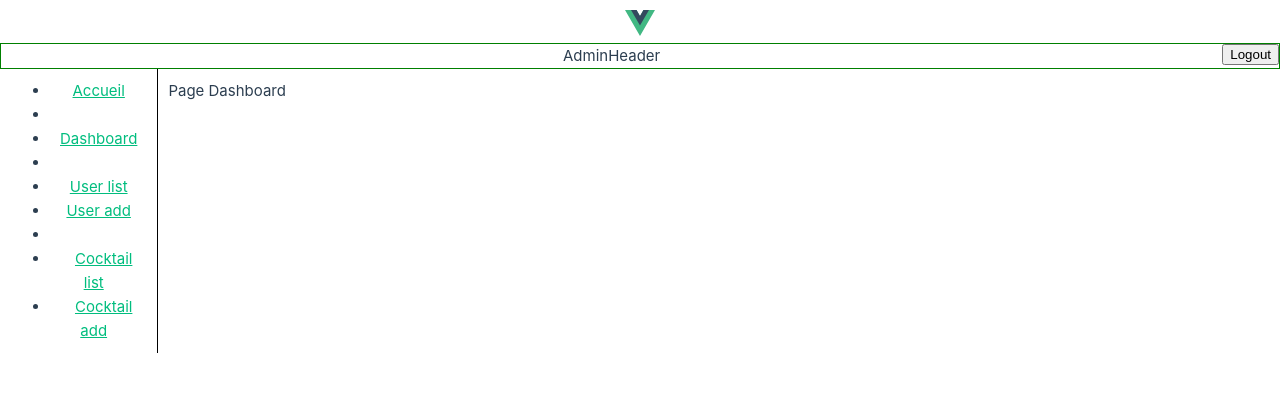
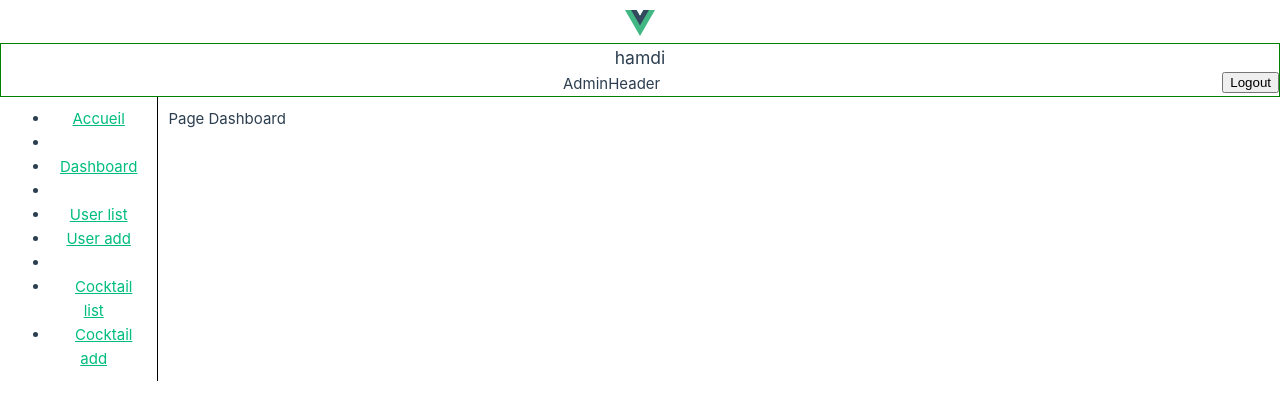
Before and after one commit to hamdiasma/vuejs3-app-test, a Vue app: page /admin/dashboard in a window 1280 px wide. Shown: the top 402 px of the page. Built offline with nearby package versions, Linux system fonts and the light colour scheme; sample sign-in values are in the browser's storage.

Commit message:
use getter state

```diff
--- a/index.html
+++ b/index.html
@@ -4,6 +4,7 @@
     <meta charset="UTF-8">
     <link rel="icon" href="/favicon.ico">
     <meta name="viewport" content="width=device-width, initial-scale=1.0">
+    <script src="https://cdn.jsdelivr.net/npm/vue@2"></script>
     <title>Vite App</title>
   </head>
   <body>
--- a/src/components/AdminHeader.vue
+++ b/src/components/AdminHeader.vue
@@ -1,27 +1,38 @@
 <template>
-    <div class="ad_head">
-        AdminHeader
-        <button @click="logeOut">Logout</button>
-    </div>
+  <div class="ad_head">
+    <h3>{{
+  GETTER_HAMDI
+ }}</h3>
+    AdminHeader
+    <button @click="logeOut">Logout</button>
+  </div>
 </template>
 
 <script setup>
-import { RouterLink, useRouter } from 'vue-router';
-import {accountServices} from "@/_services"
-const router = useRouter()
+import { RouterLink, useRouter } from "vue-router";
+import { accountServices } from "@/_services";
+import {useStore, mapGetters} from "vuex";
+import { ref,computed } from "vue";
 
-       const logeOut=()=>{
-            accountServices.logout()
-            router.push("/")
-        }
+const store = useStore()
+const router = useRouter();
+const state= ref(store.state.hamdi)
+
+const logeOut = () => {
+  accountServices.logout();
+  router.push("/");
+};
+
+
+const GETTER_HAMDI = computed(()=>{ return store.getters["GETTER_HAMDI"]})
+
 </script>
 
-
 <style scoped>
-.ad_head{
-    border: 1px solid green;
+.ad_head {
+  border: 1px solid green;
 }
-button{
-    float: right
+button {
+  float: right;
 }
 </style>
--- a/src/store/index.js
+++ b/src/store/index.js
@@ -0,0 +1,15 @@
+import {createStore} from "vuex"
+
+export default createStore({
+    state:{
+        hamdi:"hamdi"
+    },
+    getters:{
+        GETTER_HAMDI(state){
+            return state.hamdi
+        }
+    },
+    mutations:{},
+    actions:{},
+    modules:{}
+})
--- a/src/views/public/PublicLayout.vue
+++ b/src/views/public/PublicLayout.vue
@@ -2,6 +2,9 @@
 
 <template>
     <div>
+        {{ aff }}
+      <!--  {{ aff }}-->
+      {{ GETTER_HAMDI }}
         <NavPublic/>
         <RouterView/>
     </div>
@@ -9,12 +12,26 @@
 <script>
 import {RouterView} from "vue-router"
 import NavPublic from '../../components/NavPublic.vue';
+import {mapGetters} from "vuex"
+// mapGetters => get all getters : placement sur computed
 export default{
     name:'PublicLayout',
     components:{
         NavPublic,
         RouterView
-    }
+    },
+    // data() {
+    //     return {
+    //         // aff:"rien"
+    //         // aff: this.$store.state.hamdi
+    //     }
+    // },
+    // mounted() {
+    //     this.aff = this.$store.getters["GETTER_HAMDI"]
+    // },
+    computed: {
+        ...mapGetters(["GETTER_HAMDI"])
+    },
 }
 
 
```
Also changed, not shown: src/main.js (+2 -5 lines), 1 other file (tests, documents, lock files or other folders).
